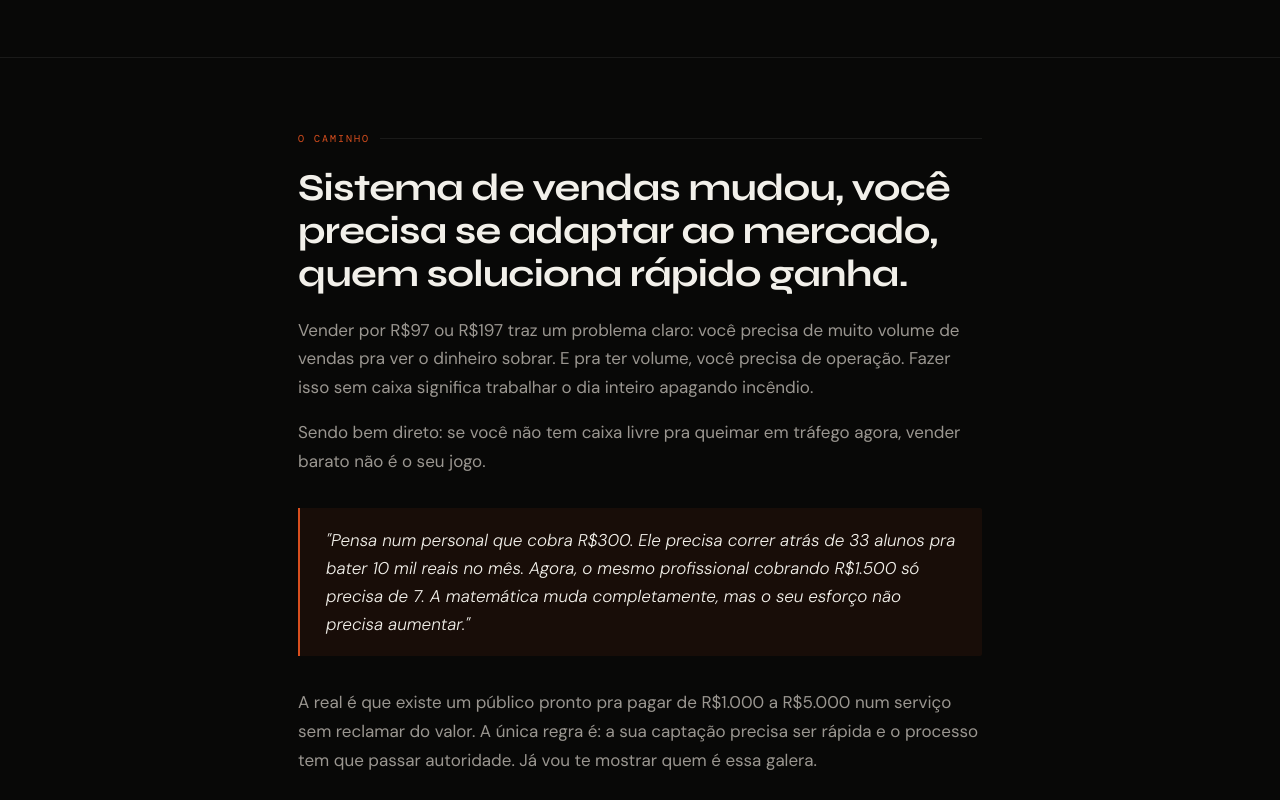
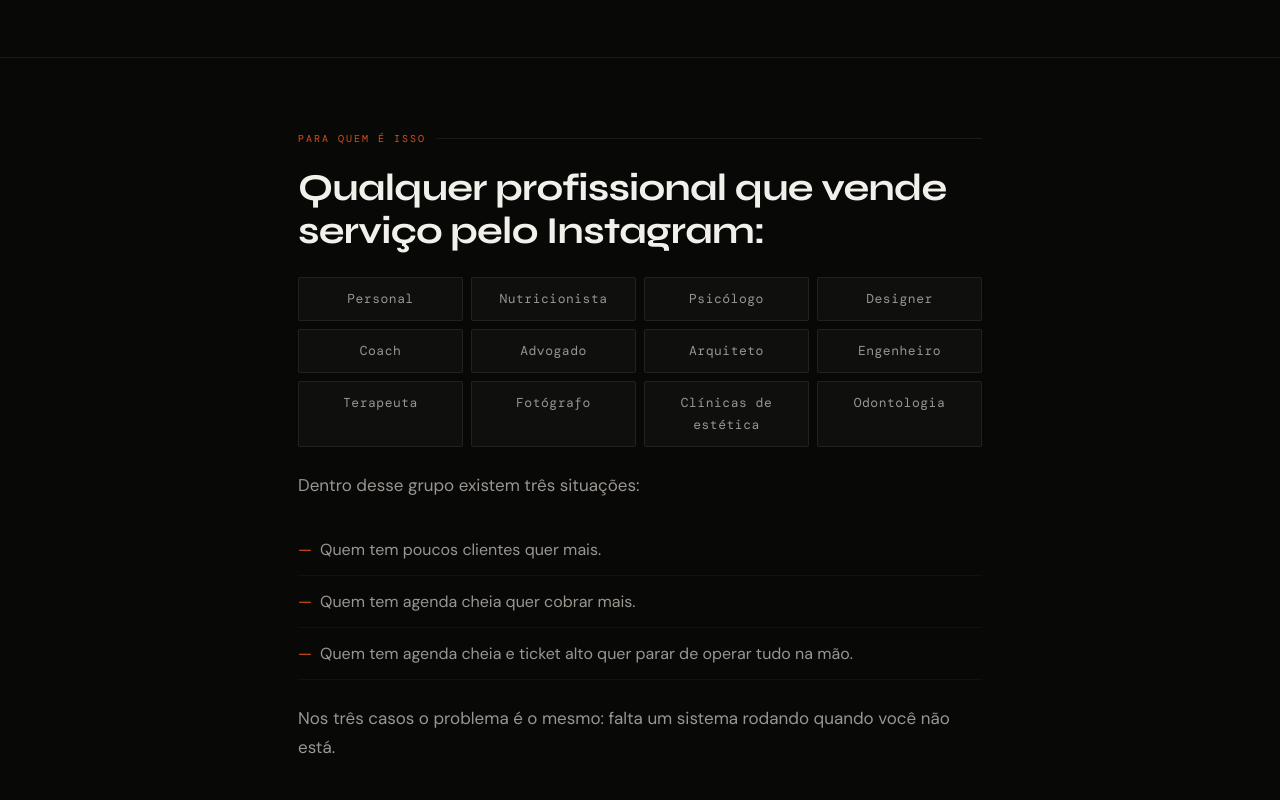
Before and after one commit to marketingavestra/implementacao, a website: page public/index.html in a window 1280 px wide. Shown: the part 1300-2100 px from the top of the page. Drawn offline with nearby package versions, Linux system fonts and the light colour scheme.

Commit message:
content: remove 'O Caminho' section from index.html

```diff
--- a/public/index.html
+++ b/public/index.html
@@ -918,21 +918,7 @@
     </div>
   </section>
 
-  <!-- O CAMINHO -->
-  <section>
-    <div class="wrap">
-      <div class="section-label">O Caminho</div>
-      <h2>Sistema de vendas mudou, você precisa se adaptar ao mercado, quem soluciona rápido ganha.</h2>
-      <p>Vender por R$97 ou R$197 traz um problema claro: você precisa de muito volume de vendas pra ver o dinheiro sobrar. E pra ter volume, você precisa de operação. Fazer isso sem caixa significa trabalhar o dia inteiro apagando incêndio.</p>
-      <p>Sendo bem direto: se você não tem caixa livre pra queimar em tráfego agora, vender barato não é o seu jogo.</p>
 
-      <div class="quote">
-        <p>"Pensa num personal que cobra R$300. Ele precisa correr atrás de 33 alunos pra bater 10 mil reais no mês. Agora, o mesmo profissional cobrando R$1.500 só precisa de 7. A matemática muda completamente, mas o seu esforço não precisa aumentar."</p>
-      </div>
-
-      <p>A real é que existe um público pronto pra pagar de R$1.000 a R$5.000 num serviço sem reclamar do valor. A única regra é: a sua captação precisa ser rápida e o processo tem que passar autoridade. Já vou te mostrar quem é essa galera.</p>
-    </div>
-  </section>
 
   <!-- PARA QUEM É ISSO -->
   <section>
```
